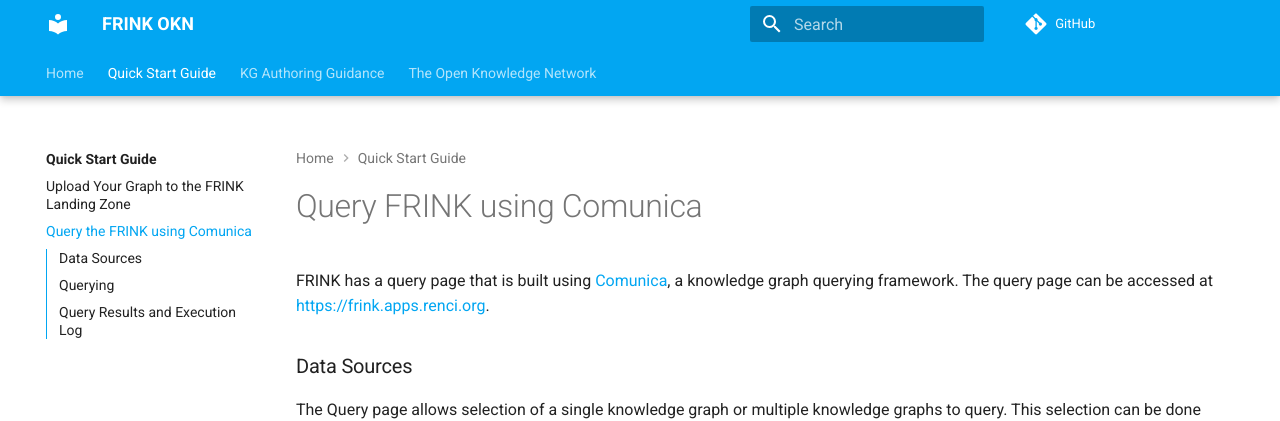
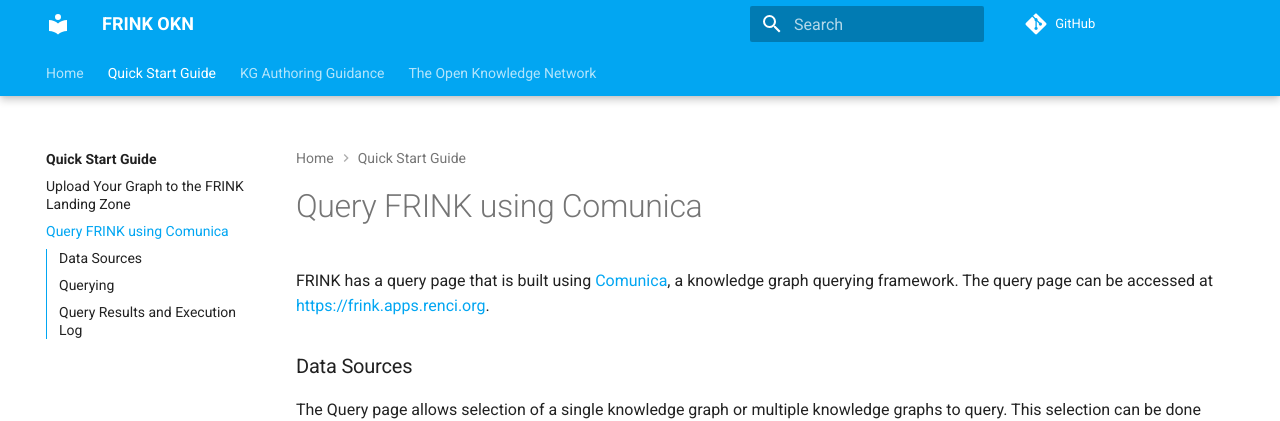
Before and after one commit to frink-okn/frink-landing-zone, an MkDocs documentation site: the page built from docs/help/query-page.md, in a window 1280 px wide. Shown: the top 421 px of the page. Built offline with MkDocs 1.6.1 and Material for MkDocs 9.7.7, drawn with Linux system fonts in a browser that asks for light colours; comment, search, counter and statistics services are not loaded.

Commit message:
Update mkdocs.yml

```diff
--- a/mkdocs.yml
+++ b/mkdocs.yml
@@ -28,7 +28,7 @@
   - Quick Start Guide:
     - help/index.md
     - Upload Your Graph to the FRINK Landing Zone: help/upload-to-lakefs.md
-    - Query the FRINK using Comunica: help/query-page.md
+    - Query FRINK using Comunica: help/query-page.md
   - KG Authoring Guidance:
     - guidance/index.md
   - The Open Knowledge Network:
```
